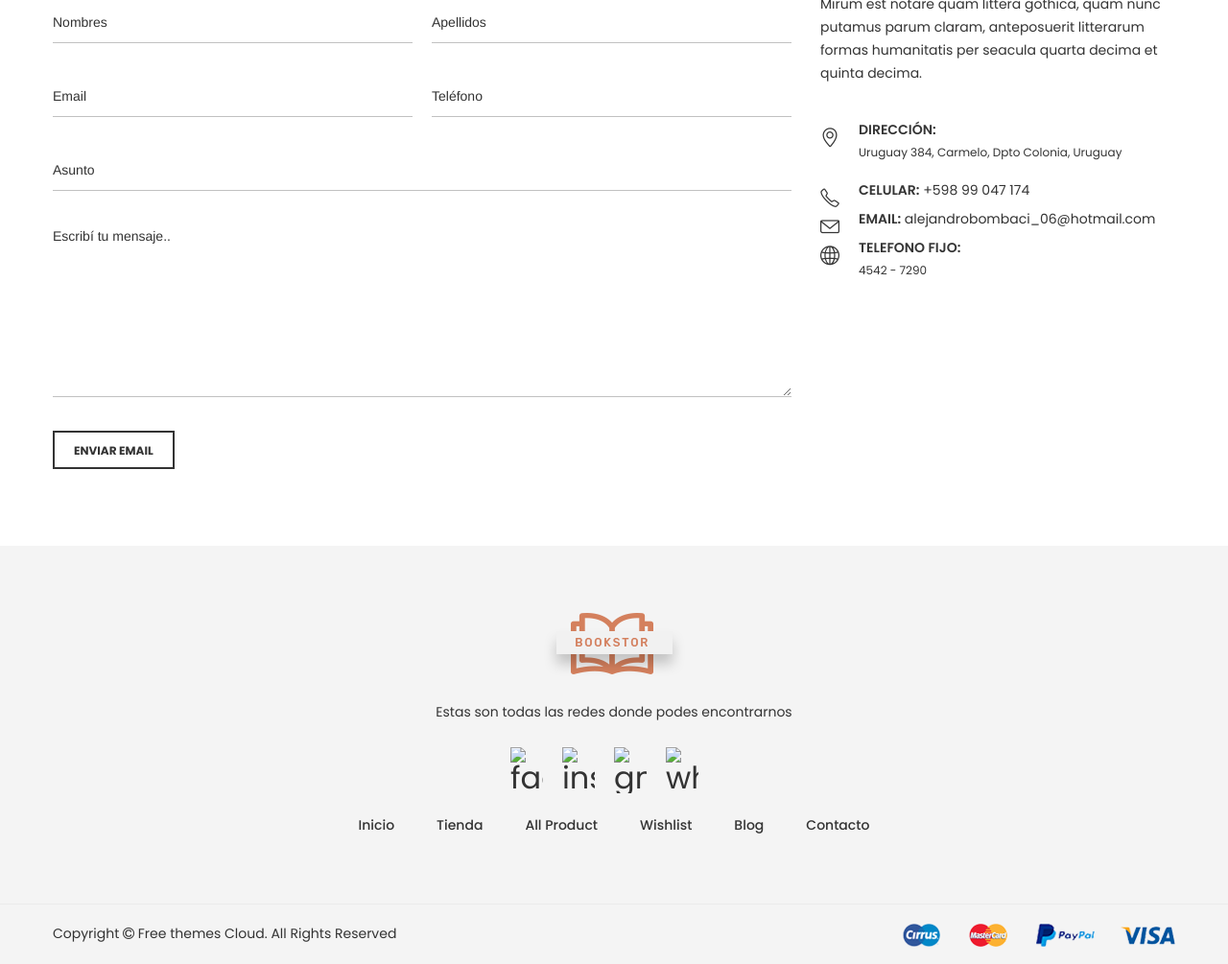
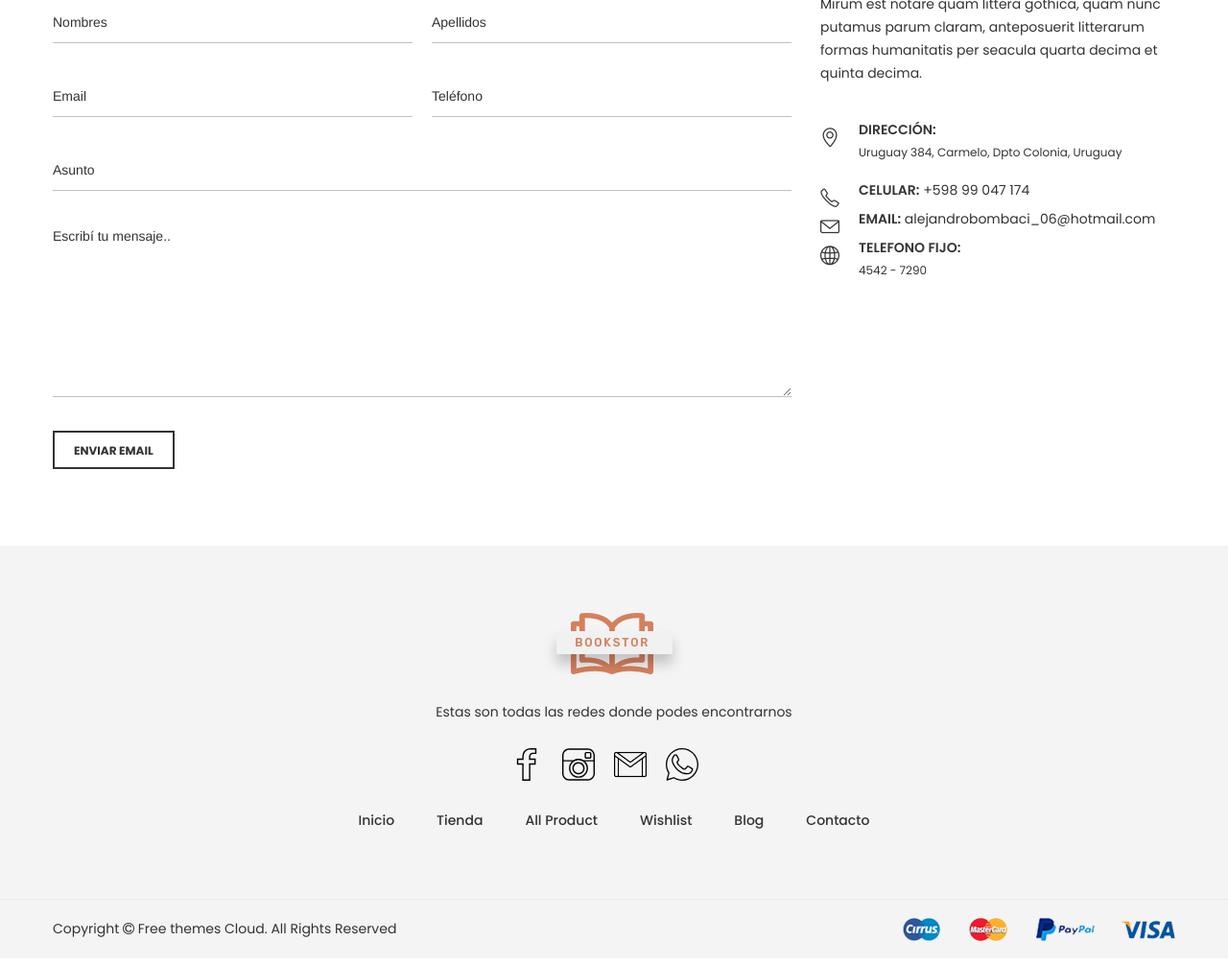
Before and after one commit to lunabartolozzi/rialibre, a plain HTML site: page contact.html in a window 1280 px wide. Shown: the part 1187-2192 px from the top of the page at 96% size. Drawn offline with Linux system fonts and the light colour scheme; some packages are replaced by stand-ins of ours.

Commit message:
asdasdas

```diff
--- a/contact.html
+++ b/contact.html
@@ -494,16 +494,16 @@
 								<div class="footer__content">
 									<ul class="social__net social__net--2 d-flex justify-content-center">
 										<li><a href="https://www.facebook.com/ria.libre.5"><img
-													src="../boighor/images/footer/facebook.svg" alt="facebook"></a>
+													src="images/footer/facebook.svg" alt="facebook"></a>
 										</li>
 										<li><a href="https://www.instagram.com/rialibrelibreria/"><img
-													src="../boighor/images/footer/instagram.svg" alt="instagram"></a>
+													src="/images/footer/instagram.svg" alt="instagram"></a>
 										</li>
 										<li><a href="mailto:alejandrobombaci_06@hotmail.com"><img
-													src="../boighor/images/footer/gmail.png" alt="gmail"></a>
+													src="images/footer/gmail.png" alt="gmail"></a>
 										</li>
 										<li><a href="https://wa.me/59899047174"><img
-													src="../boighor/images/footer/whatsapp.svg" alt="whatsapp"></a>
+													src="/images/footer/whatsapp.svg" alt="whatsapp"></a>
 										</li>
 
 									</ul>
```
Also changed, not shown: portfolio.html (+4 -4 lines), 2 other files.
